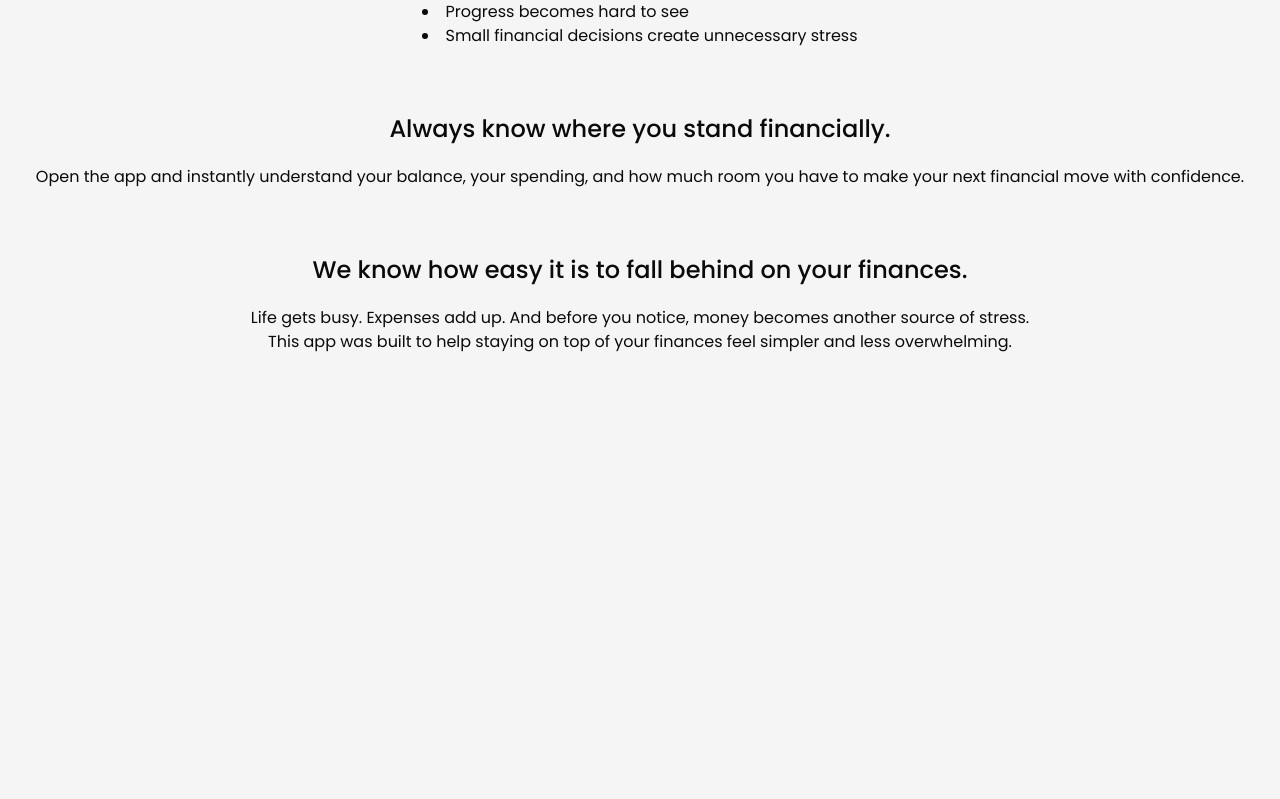
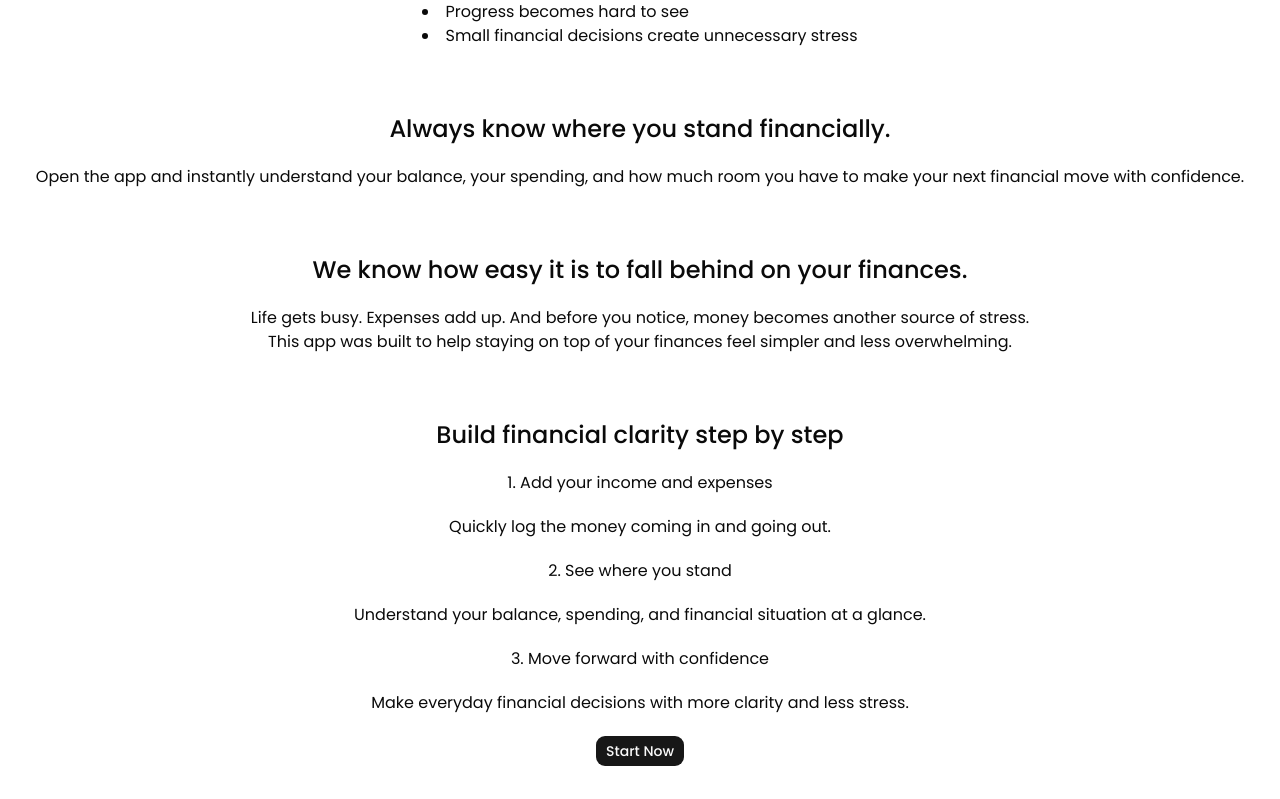
Before and after one commit to Elix-lab/finance-app, a Next.js app: page / in a window 1280 px wide. Shown: the part 409-1208 px from the top of the page. Before the commit the page ends 800 px from the top, so only its background shows below. Built offline with nearby package versions, Linux system fonts and the light colour scheme.

Commit message:
Corrected general padding in homepage components

```diff
--- a/src/app/dashboard/layout.tsx
+++ b/src/app/dashboard/layout.tsx
@@ -3,7 +3,7 @@ import SessionGuard from "@/components/auth/SessionGuard";
 
 const Layout = async ({ children }: { children: React.ReactNode }) => {
   return (
-    <div>
+    <div className="bg-background min-h-dvh">
       <SessionGuard>
         <Header />
         {children}
--- a/src/app/layout.tsx
+++ b/src/app/layout.tsx
@@ -17,7 +17,7 @@ export default function RootLayout({
   return (
     <html lang="en" className="h-full">
       <body
-        className={`${poppins.className} antialiased min-h-[100dvh]`}
+        className={`${poppins.className} antialiased min-h-[100dvh] bg-white`}
       >
         <Providers>
           {children}
--- a/src/app/page.tsx
+++ b/src/app/page.tsx
@@ -1,20 +1,19 @@
-import Image from "next/image";
 import NavBar from "@/components/home-page/NavBar";
 import Hero from "@/components/home-page/Hero";
 import Stakes from "@/components/home-page/Stakes";
 import ValueProposition from "@/components/home-page/ValueProposition";
 import TheGuide from "@/components/home-page/TheGuide";
+import ThePlan from "@/components/home-page/ThePlan";
 
 export default function Home() {
   return (
     <div>
       <NavBar />
-      <div className="px-4">
         <Hero />
-        <Stakes/>
-        <ValueProposition/>
-        <TheGuide/>
-      </div>
+        <Stakes />
+        <ValueProposition />
+        <TheGuide />
+        <ThePlan />
     </div>
   );
 }
--- a/src/components/home-page/Hero.tsx
+++ b/src/components/home-page/Hero.tsx
@@ -3,7 +3,7 @@ import Link from "next/link";
 
 function Hero() {
   return (
-    <div className="flex flex-col items-center justify-center gap-5 py-8 text-center">
+    <div className="flex flex-col items-center justify-center gap-5 py-8 text-center px-4">
       <h1 className="text-4xl font-bold text-balance">
         The simplest way to track your finances
       </h1>
--- a/src/components/home-page/Stakes.tsx
+++ b/src/components/home-page/Stakes.tsx
@@ -1,6 +1,6 @@
 function Stakes() {
   return (
-    <div className="flex flex-col items-center gap-5 py-8">
+    <div className="flex flex-col items-center gap-5 py-8 px-4">
       <h2 className="text-2xl/snug font-medium text-balance text-center">
         {/* Money becomes harder to manage when you don’t know where it’s going. */}
         Do you know where you money is going?
--- a/src/components/home-page/TheGuide.tsx
+++ b/src/components/home-page/TheGuide.tsx
@@ -1,6 +1,6 @@
 function TheGuide() {
   return (
-    <div className="flex flex-col gap-5 py-8">
+    <div className="flex flex-col gap-5 py-8 px-4">
       <h2 className="text-2xl/snug font-medium text-balance text-center">
         We know how easy it is to fall behind on your finances.
       </h2>
--- /dev/null
+++ b/src/components/home-page/ThePlan.tsx
@@ -0,0 +1,23 @@
+import { Button } from "../ui/button";
+import Link from "next/link";
+
+function ThePlan() {
+  return (
+    <div className="flex flex-col items-center gap-5 py-8 px-4">
+      <h2 className="text-2xl/snug font-medium text-balance text-center">
+        Build financial clarity step by step
+      </h2>
+      <h3>1. Add your income and expenses</h3>
+      <p>Quickly log the money coming in and going out.</p>
+      <h3>2. See where you stand</h3>
+      <p>Understand your balance, spending, and financial situation at a glance.</p>
+      <h3>3. Move forward with confidence</h3>
+      <p>Make everyday financial decisions with more clarity and less stress.</p>
+      <Button asChild>
+        <Link href="/dashboard">Start Now</Link>
+      </Button>
+    </div>
+  );
+}
+
+export default ThePlan;
```
Also changed, not shown: public/HeroBackground.png (added).
